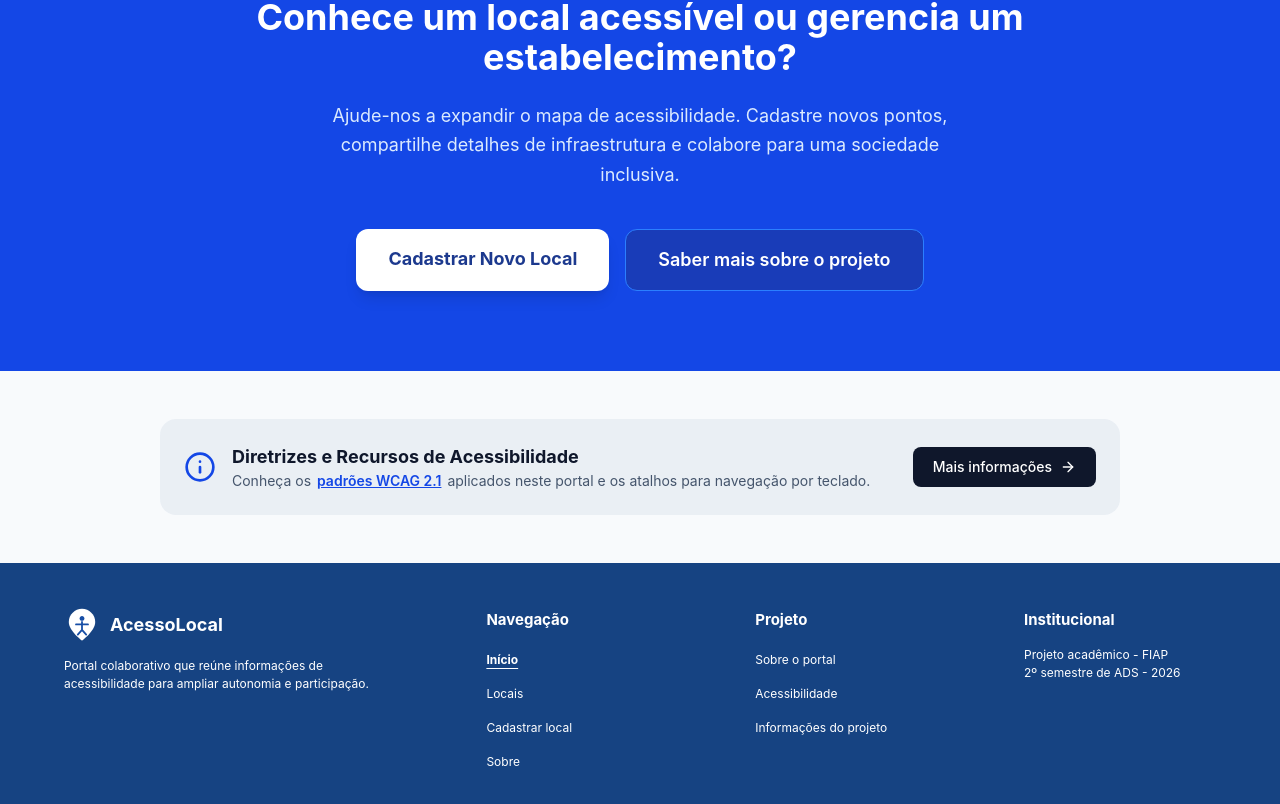
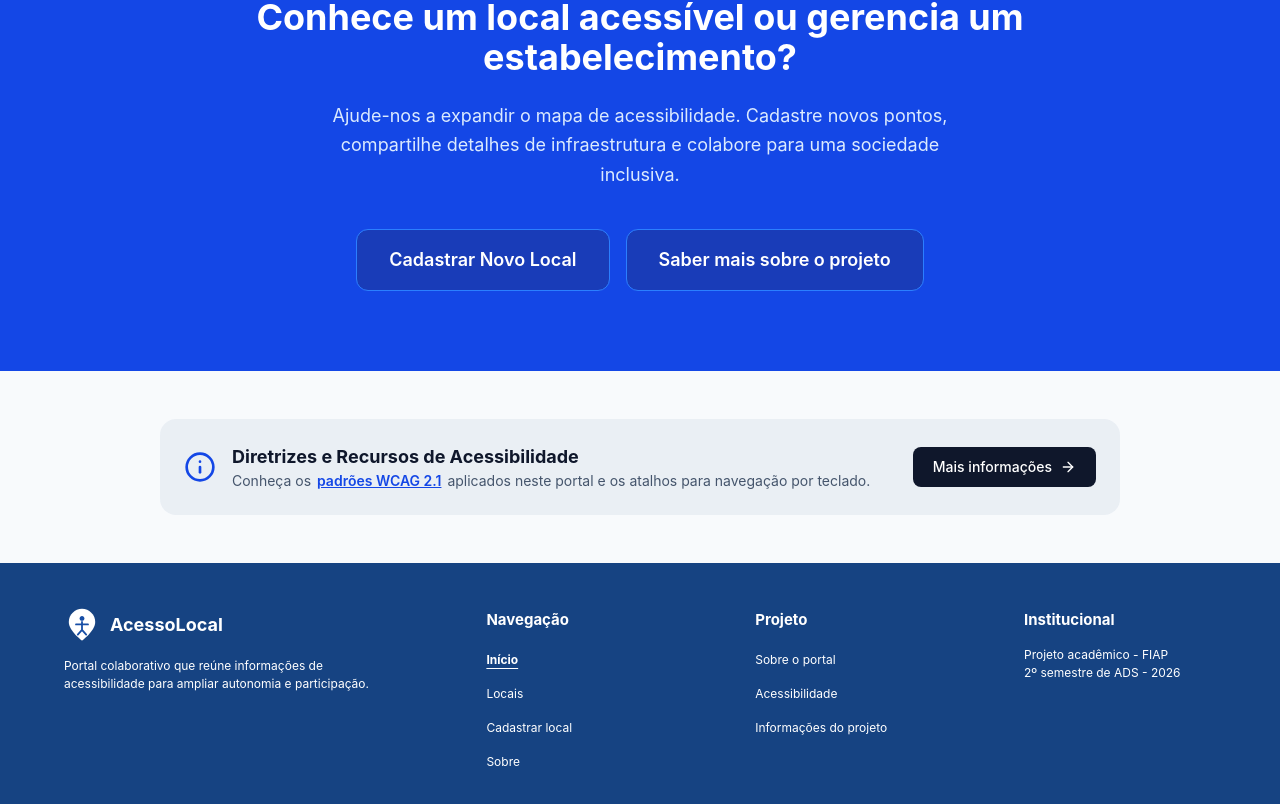
Before and after one commit to 1TDSPw-26/portal-locais-acessiveis, a React (Vite) app: page / in a window 1280 px wide. Shown: the part 2137-2941 px from the top of the page. Built offline with nearby package versions, Linux system fonts and the light colour scheme.

Commit message:
feat: Issue #51 - Reestilização do botão Cadastrar Novo Local.

```diff
--- a/src/routes/Home/index.tsx
+++ b/src/routes/Home/index.tsx
@@ -315,7 +315,7 @@ export default function Home() {
           <div className="pt-4 flex flex-col sm:flex-row justify-center gap-4">
             <Link
               to="/cadastro"
-              className="bg-white text-blue-900 hover:bg-blue-50 font-bold px-8 py-4 rounded-xl transition text-lg shadow-lg focus:ring-4 focus:ring-white focus:outline-none"
+              className="bg-blue-800 hover:bg-blue-900 text-white border border-blue-500 font-semibold px-8 py-4 rounded-xl transition text-lg focus:ring-4 focus:ring-white focus:outline-none"
             >
               Cadastrar Novo Local
             </Link>
```
